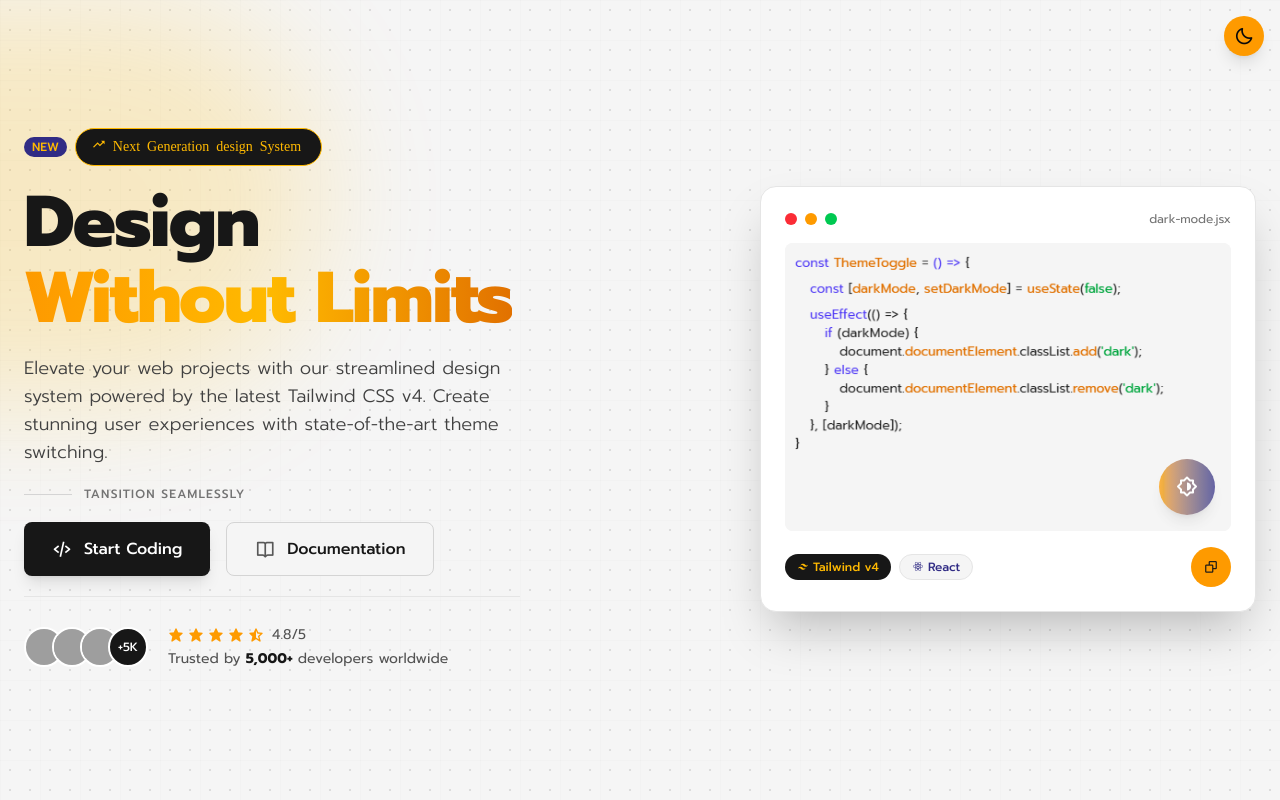
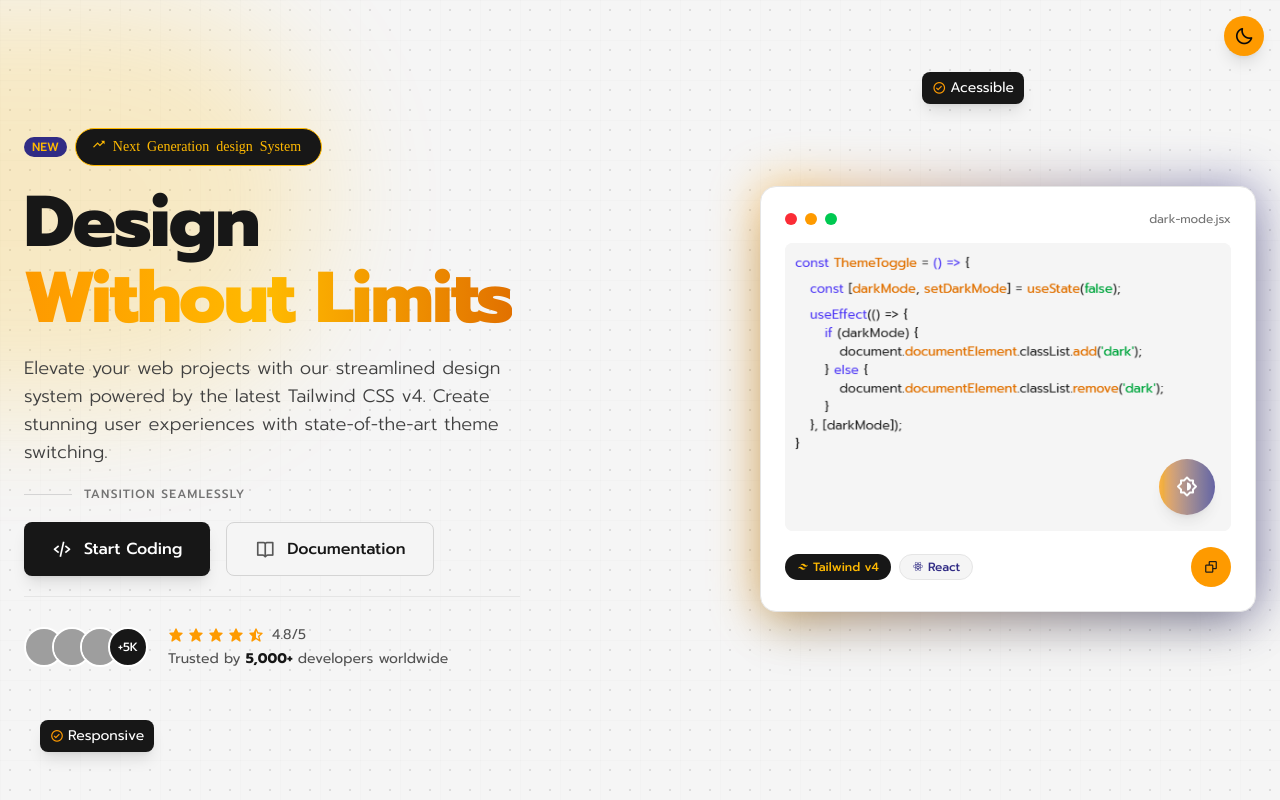
Before and after one commit to Juan-s-moreira/Header-tailwind, a React (Vite) app: page / in a window 1280 px wide. Built offline with nearby package versions, Linux system fonts and the light colour scheme; grey boxes are pictures that could not be loaded.

Commit message:
feat: finishing hero file

```diff
--- a/src/components/Hero.jsx
+++ b/src/components/Hero.jsx
@@ -58,6 +58,7 @@
           </div>
           <div className='flex-1 w-full'>
             <div className='relative'>
+              <div className='absolute -inset-0.5 bg-gradient-to-r from-amber-500 to-indigo-900 rounded-2xl blur-xl opacity-50 animate-pulse'></div>
               <div className='relative bg-white dark:bg-neutral-900 p-4 lg:p-5 xl:p-6 rounded-2xl shadow-2xl border border-neutral-200 dark:border-neutral-800'>
                 <div className='flex items-center justify-between mb-3 lg:mb-4'>
                   <div className='flex items-center gap-2'>
@@ -94,6 +95,16 @@
           </div>
         </div>
       </div>
+      <div className='hidden md:block absolute bottom-8 left-8 lg:bottom-10 lg:left-10 animate-bounce'>
+        <div className='bg-neutral-900 text-white px-2.5 py-1.5 rounded-lg text-xm lg:text-sm flex items-center shadow-lg'>
+          <i className='bx bx-check-circle mr-1 text-amber-500' ></i> Responsive
+        </div>
+      </div>
+      <div className='hidden md:block absolute top-16 right-[15%] lg:top-20 lg:right-[20%] animate-bounce delay-300'>
+        <div className='bg-neutral-900 text-white px-2.5 py-1.5 rounded-lg text-xm lg:text-sm flex items-center shadow-lg'>
+          <i className='bx bx-check-circle mr-1 text-amber-500' ></i> Acessible
+        </div>
+      </div>
     </div>
   )
 }
```
